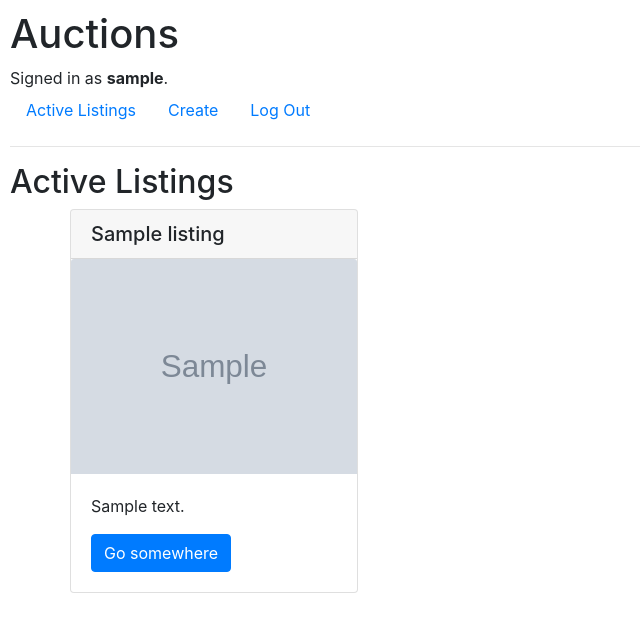
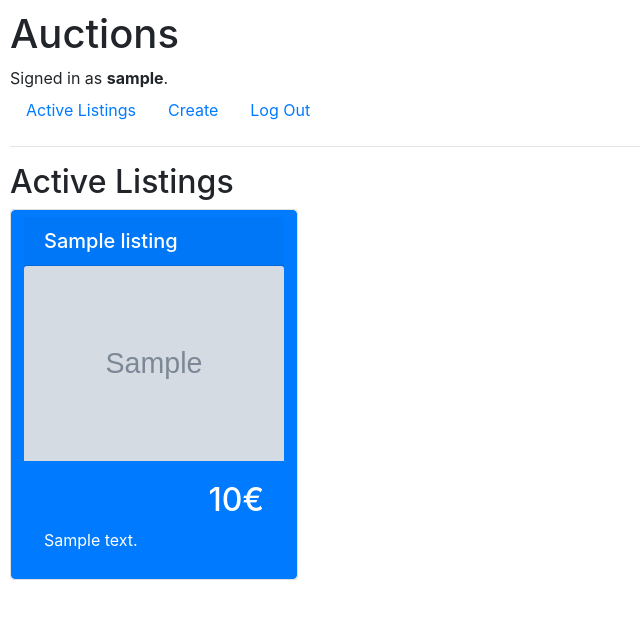
Before and after one commit to florestankorp/CS50W-project2-NEW, a Django app: page / in a window 1280 px wide. Shown: the top 632 px of the page, without its empty margins (0-640 px from the left). Run offline with Django 3.2, Linux system fonts and the light colour scheme; a user stored in the database is signed in; tables that the repository leaves empty hold one stand-in row (values such as "Sample post"); grey boxes marked "Sample" are stand-in pictures; some libraries are stand-ins or nearby versions.

Commit message:
started work on listing page

```diff
--- a/auctions/templates/auctions/index.html
+++ b/auctions/templates/auctions/index.html
@@ -1,25 +1,28 @@
 {% extends "auctions/layout.html" %}
 {% block body %}
+<!-- title, description, current price, and photo -->
 <h2>Active Listings</h2>
+<!-- <div class="container"> -->
+<!-- <div class="row"> -->
 
-<div class="container">
-     <div class="row">
-          <div class="card-deck">
+<div class="card-columns">
      {% for listing in listings %}
      <div class="card"
           style="width: 18rem;">
-                    <h5 class="card-header">{{listing.title}}</h5>
+          <a href="{% url 'auctions:listing' listing.pk %}"
+             class="btn btn-primary">
+               <h5 class="card-header text-left">{{listing.title}}</h5>
                <img class="card-img-top"
                     src="{{listing.image_url}}"
                     alt="Card image cap">
                <div class="card-body">
-                         <p class="card-text">{{listing.description}}</p>
-                         <a href="#"
-                            class="btn btn-primary">Go somewhere</a>
+                    <h2 class="card-text text-right">{{listing.price}}€</h2>
+                    <p class="card-text text-left">{{listing.description}}</p>
                </div>
+          </a>
      </div>
      {% endfor %}
 </div>
-     </div>
-</div>
+<!-- </div> -->
+<!-- </div> -->
 {% endblock %}
--- a/auctions/urls.py
+++ b/auctions/urls.py
@@ -10,4 +10,5 @@ urlpatterns = [
     path("logout", views.logout_view, name="logout"),
     path("register", views.register, name="register"),
     path("create", views.create, name="create"),
+    path("listing/<int:listing_id>", views.listing, name="listing"),
 ]
--- a/auctions/views.py
+++ b/auctions/views.py
@@ -23,34 +23,12 @@ class NewListingForm(forms.Form):
     title = forms.CharField(max_length=64)
     description = forms.CharField(max_length=256)
     starting_bid = forms.IntegerField()
-    price = forms.IntegerField()
     image_url = forms.URLField(max_length=200)
     category = forms.ChoiceField(choices=CATEGORIES)
-    # active = forms.BooleanField()
-
-    """
-    CATEGORIES = (("LAP", "Laptop"), ("CON", "Console"), ("GAD", "Gadget"), ("GAM", "Game"), ("TEL", "TV"))
-    user = models.ForeignKey(User, null=True, on_delete=models.CASCADE)
-    title = models.CharField(max_length=64)
-    description = models.CharField(max_length=256)
-    starting_bid = models.PositiveIntegerField()
-    price = models.PositiveIntegerField()
-    image_url = models.URLField(max_length=200)
-    category = models.CharField(max_length=8, choices=CATEGORIES)
-    active = models.BooleanField()
-    """
 
 
-# class EditEntryForm(forms.Form):
-#     title = forms.CharField(label="Edit Entry")
-#     content = forms.CharField(widget=forms.Textarea)
-
-
-@login_required(login_url="auctions:login")
 def index(request):
-    user = request.user
-    listings = Listing.objects.all().filter(user=user)
-    return render(request, "auctions/index.html", {"listings": listings})
+    return render(request, "auctions/index.html", {"listings": Listing.objects.all()})
 
 
 def login_view(request):
@@ -112,12 +90,17 @@ def create(request):
         listing.title = request.POST["title"]
         listing.description = request.POST["description"]
         listing.starting_bid = request.POST["starting_bid"]
-        listing.price = request.POST["price"]
+        listing.price = listing.starting_bid
         listing.image_url = request.POST["image_url"]
         listing.category = request.POST["category"]
         listing.active = True
+        listing.save()
 
-        listing.save()
         return HttpResponseRedirect(reverse("auctions:index"))
 
     return render(request, "auctions/create.html", {"form": NewListingForm()})
+
+
+def listing(request, listing_id):
+    listing = Listing.objects.all().filter(pk=listing_id)
+    return render(request, "auctions/listing.html", {"listing": listing[0]})
```
Also changed, not shown: auctions/templates/auctions/listing.html (added, +49 -0 lines). Lines whose indentation alone changed are shown as unchanged.
